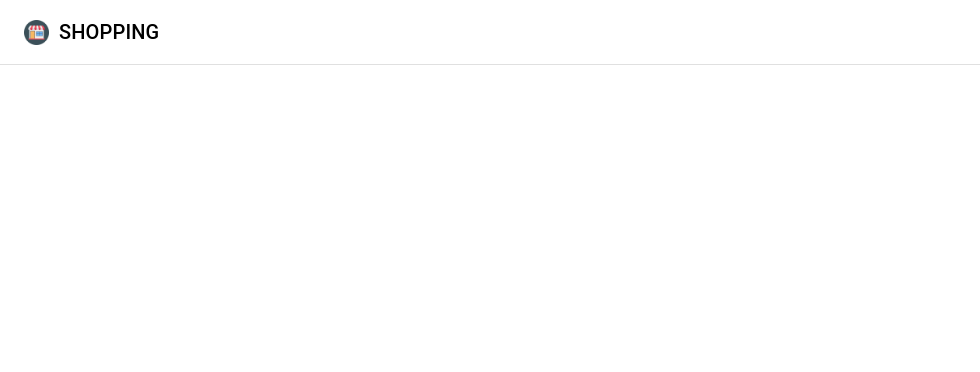
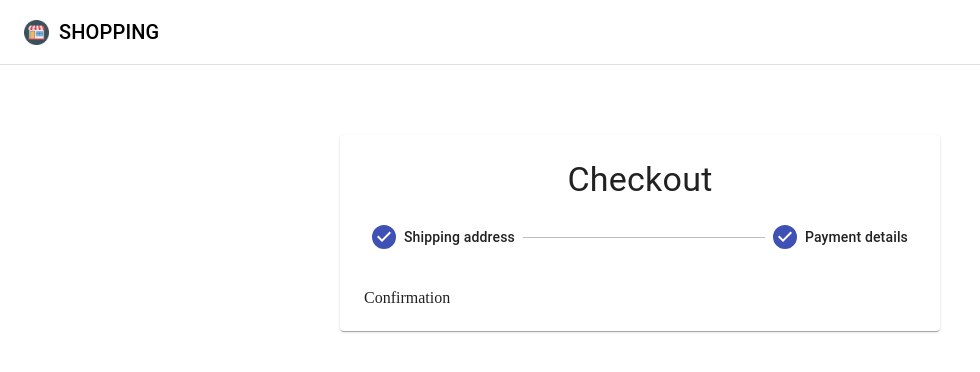
Before and after one commit to lhk3337/shopping_web, a React (Create React App) app: page /checkout in a window 1280 px wide. Shown: the top 372 px of the page, without its empty margins (0-980 px from the left). Built offline with nearby package versions, Linux system fonts and the light colour scheme; no server answers.

Commit message:
Add Checkout Component and Router /checkout

```diff
--- a/src/App.js
+++ b/src/App.js
@@ -1,6 +1,6 @@
 import React, { useState, useEffect } from "react";
 import { commerce } from "./lib/commerce";
-import { Navbar, Products, Cart } from "./Components";
+import { Navbar, Products, Cart, Checkout } from "./Components";
 import { BrowserRouter as Router, Switch, Route } from "react-router-dom";
 
 const App = () => {
@@ -57,6 +57,9 @@
               handleEmptyCart={handleEmptyCart}
             />
           </Route>
+          <Route exact path="/checkout">
+            <Checkout />
+          </Route>
         </Switch>
       </div>
     </Router>
--- a/src/Components/Cart/Cart.js
+++ b/src/Components/Cart/Cart.js
@@ -51,6 +51,8 @@
             Empty Cart
           </Button>
           <Button
+            component={Link}
+            to="/checkout"
             className={classes.checkoutButton}
             size="large"
             type="button"
--- /dev/null
+++ b/src/Components/CheckoutForm/AddressForm.js
@@ -0,0 +1,7 @@
+import React from "react";
+
+const AddressForm = () => {
+  return <div>AddressForm</div>;
+};
+
+export default AddressForm;
--- /dev/null
+++ b/src/Components/CheckoutForm/Checkout/Checkout.js
@@ -0,0 +1,45 @@
+import React, { useState } from "react";
+import {
+  Paper,
+  Stepper,
+  Step,
+  StepLabel,
+  Typography,
+  CircularProgress,
+  Divider,
+  Button,
+} from "@material-ui/core";
+import useStyle from "./Styles";
+import AddressForm from "../AddressForm";
+import PaymentForm from "../PaymentForm";
+const steps = ["Shipping address", "Payment details"];
+
+const Checkout = () => {
+  const [activeStep, setActiveStep] = useState(2);
+  const classes = useStyle();
+  const Confirmation = () => <div>Confirmation</div>;
+
+  const Form = () => (activeStep === 0 ? <AddressForm /> : <PaymentForm />);
+  return (
+    <>
+      <div className={classes.toolbar} />
+      <main className={classes.layout}>
+        <Paper className={classes.paper}>
+          <Typography variant="h4" align="center">
+            Checkout
+          </Typography>
+          <Stepper activeStep={activeStep} className={classes.stepper}>
+            {steps.map((step) => (
+              <Step key={step}>
+                <StepLabel>{step}</StepLabel>
+              </Step>
+            ))}
+          </Stepper>
+          {activeStep === steps.length ? <Confirmation /> : <Form />}
+        </Paper>
+      </main>
+    </>
+  );
+};
+
+export default Checkout;
--- /dev/null
+++ b/src/Components/CheckoutForm/Checkout/Styles.js
@@ -0,0 +1,52 @@
+import { makeStyles } from '@material-ui/core/styles';
+
+export default makeStyles((theme) => ({
+  appBar: {
+    position: 'relative',
+  },
+  toolbar: theme.mixins.toolbar,
+  layout: {
+    marginTop: '5%',
+    width: 'auto',
+    marginLeft: theme.spacing(2),
+    marginRight: theme.spacing(2),
+    [theme.breakpoints.up(600 + theme.spacing(2) * 2)]: {
+      width: 600,
+      marginLeft: 'auto',
+      marginRight: 'auto',
+    },
+  },
+  paper: {
+    marginTop: theme.spacing(3),
+    marginBottom: theme.spacing(3),
+    padding: theme.spacing(2),
+    [theme.breakpoints.down('xs')]: {
+      width: '100%',
+      marginTop: 60,
+    },
+    [theme.breakpoints.up(600 + theme.spacing(3) * 2)]: {
+      marginTop: theme.spacing(6),
+      marginBottom: theme.spacing(6),
+      padding: theme.spacing(3),
+    },
+  },
+  stepper: {
+    padding: theme.spacing(3, 0, 5),
+  },
+  buttons: {
+    display: 'flex',
+    justifyContent: 'flex-end',
+  },
+  button: {
+    marginTop: theme.spacing(3),
+    marginLeft: theme.spacing(1),
+  },
+  divider: {
+    margin: '20px 0',
+  },
+  spinner: {
+    display: 'flex',
+    justifyContent: 'center',
+    alignItems: 'center',
+  },
+}));
--- /dev/null
+++ b/src/Components/CheckoutForm/PaymentForm.js
@@ -0,0 +1,7 @@
+import React from "react";
+
+const PaymentForm = () => {
+  return <div>PaymentForm</div>;
+};
+
+export default PaymentForm;
--- a/src/Components/index.js
+++ b/src/Components/index.js
@@ -1,3 +1,4 @@
 export { default as Navbar } from "./Navbar/Navbar";
 export { default as Products } from "./Products/Products";
 export { default as Cart } from "./Cart/Cart";
+export { default as Checkout } from "./CheckoutForm/Checkout/Checkout";
```
